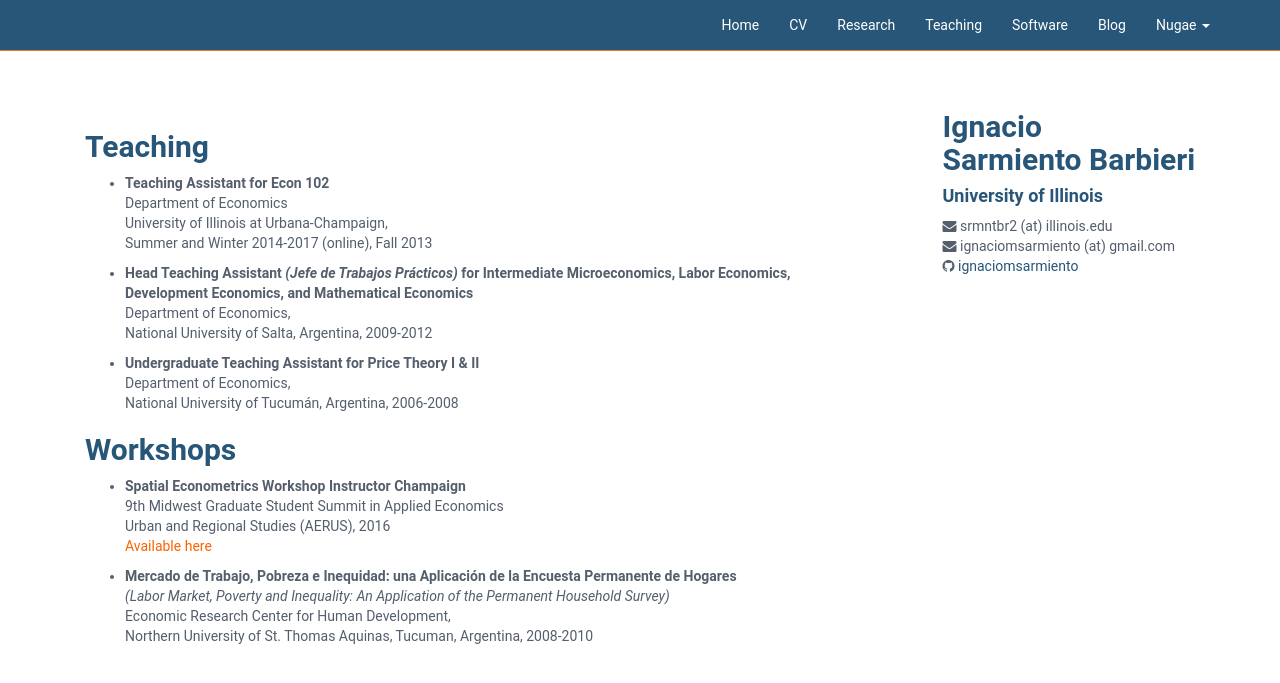
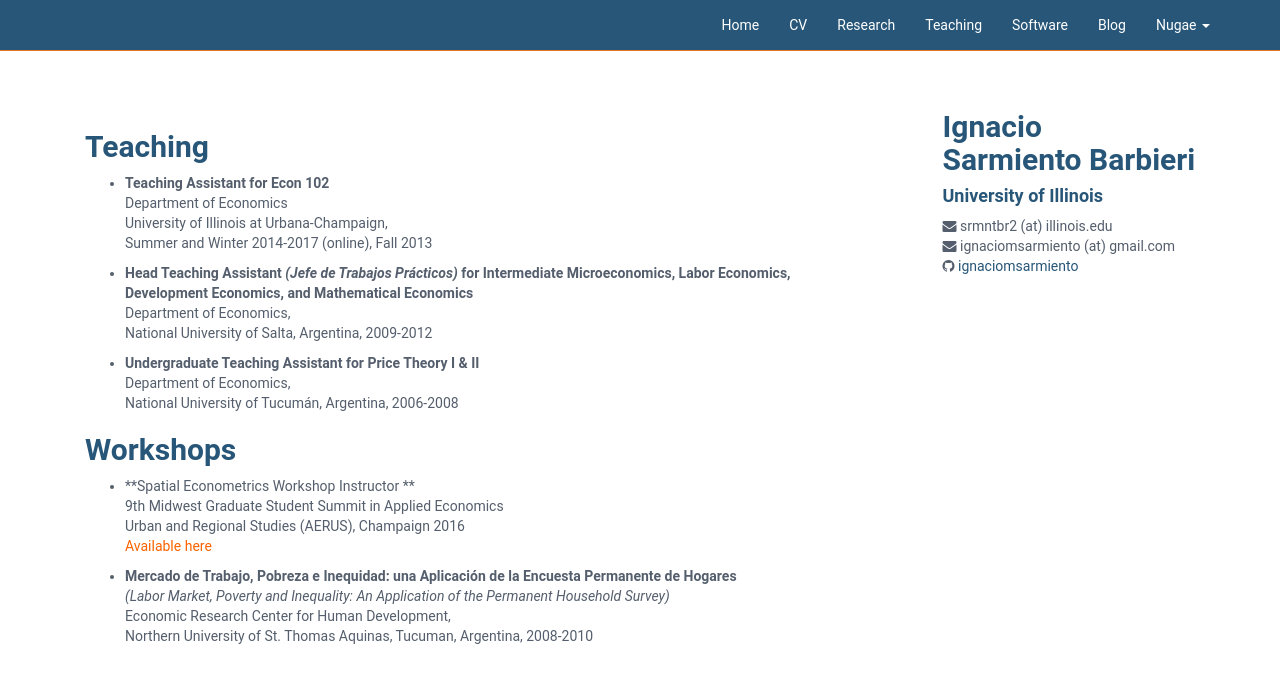
Before and after one commit to ignaciomsarmiento/ignaciomsarmiento.github.io, a Jekyll site: the page built from teaching.md, in a window 1280 px wide. Shown: the top 683 px of the page. Built offline with Jekyll 4.4.1, drawn with Linux system fonts in a browser that asks for light colours; our own code applies the rules of GitHub Pages for plain Markdown files.

```diff
--- a/teaching.md
+++ b/teaching.md
@@ -19,9 +19,9 @@ layout: secondary_pages
 
 ## Workshops
 
-- **Spatial Econometrics Workshop Instructor Champaign** <br>
+- **Spatial Econometrics Workshop Instructor ** <br>
   9th Midwest Graduate Student Summit in Applied Economics <br>
-  Urban and Regional Studies (AERUS), 2016 <br>
+  Urban and Regional Studies (AERUS), Champaign 2016 <br>
   [Available here](http://www.econ.uiuc.edu/~lab/workshop/)
 
 
```
Also changed, not shown: 1 other file.
